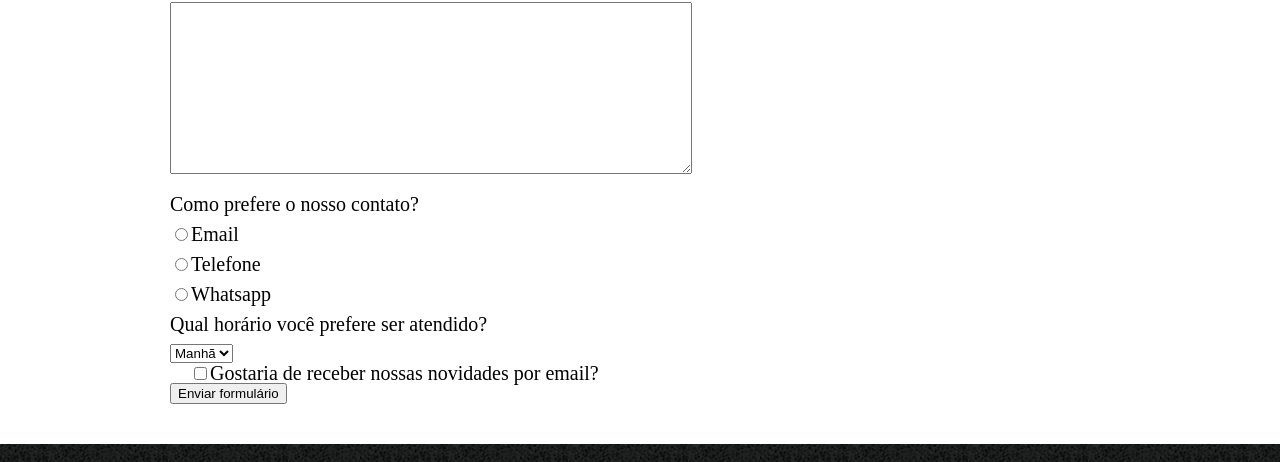
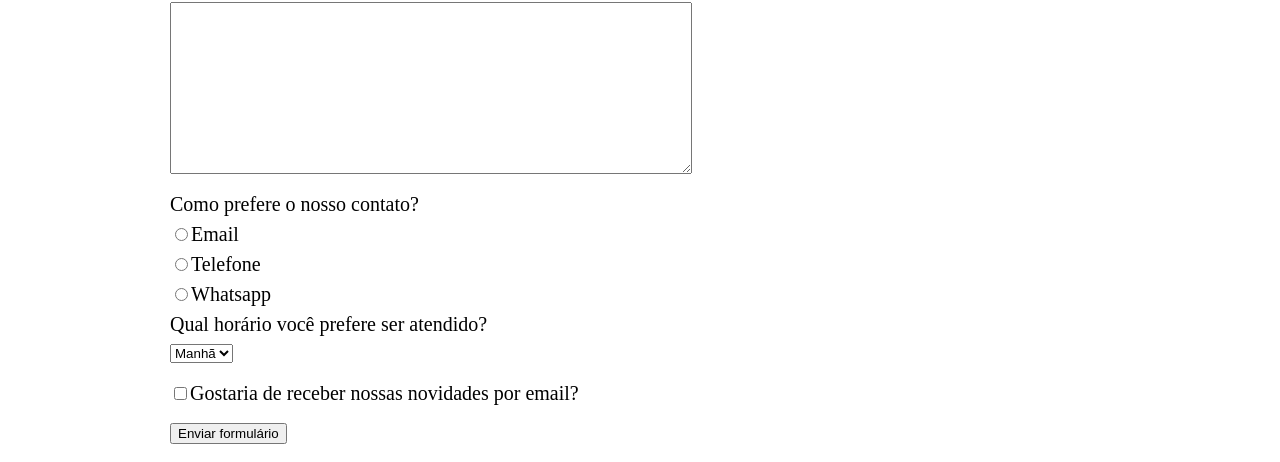
Before and after one commit to Luiusu/Barbearia-Alura-Luis-Contato, a plain HTML site: page contato.html in a window 1280 px wide. Shown: the part 628-1090 px from the top of the page. Drawn offline with Linux system fonts and the light colour scheme.

Commit message:
contato.css

```diff
--- a/contato.css
+++ b/contato.css
@@ -93,6 +93,6 @@ form label, form p {
 
 .checkbox {
 
-    margin: 0 20px;
+    margin: 20px 0;
 
 }
```
